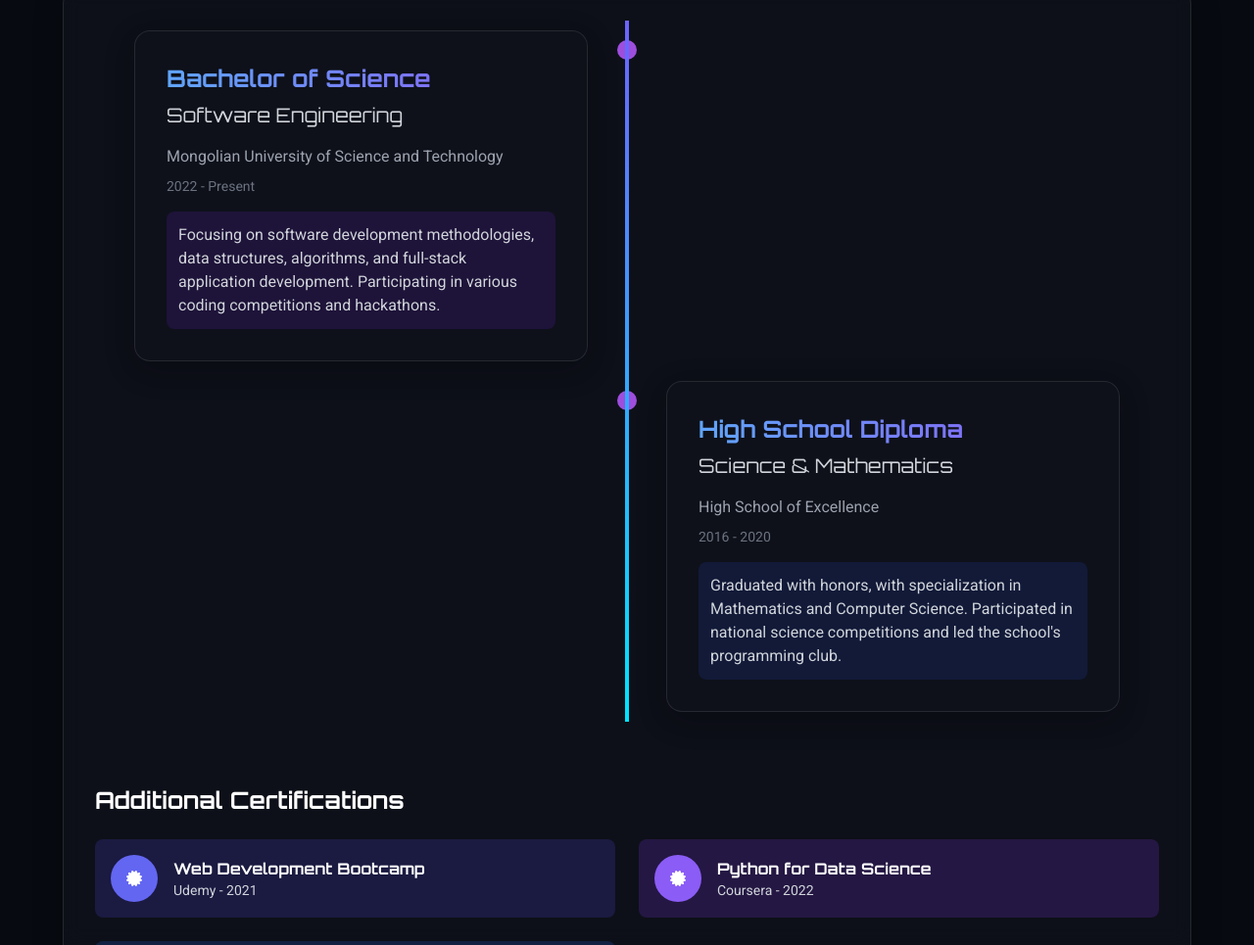
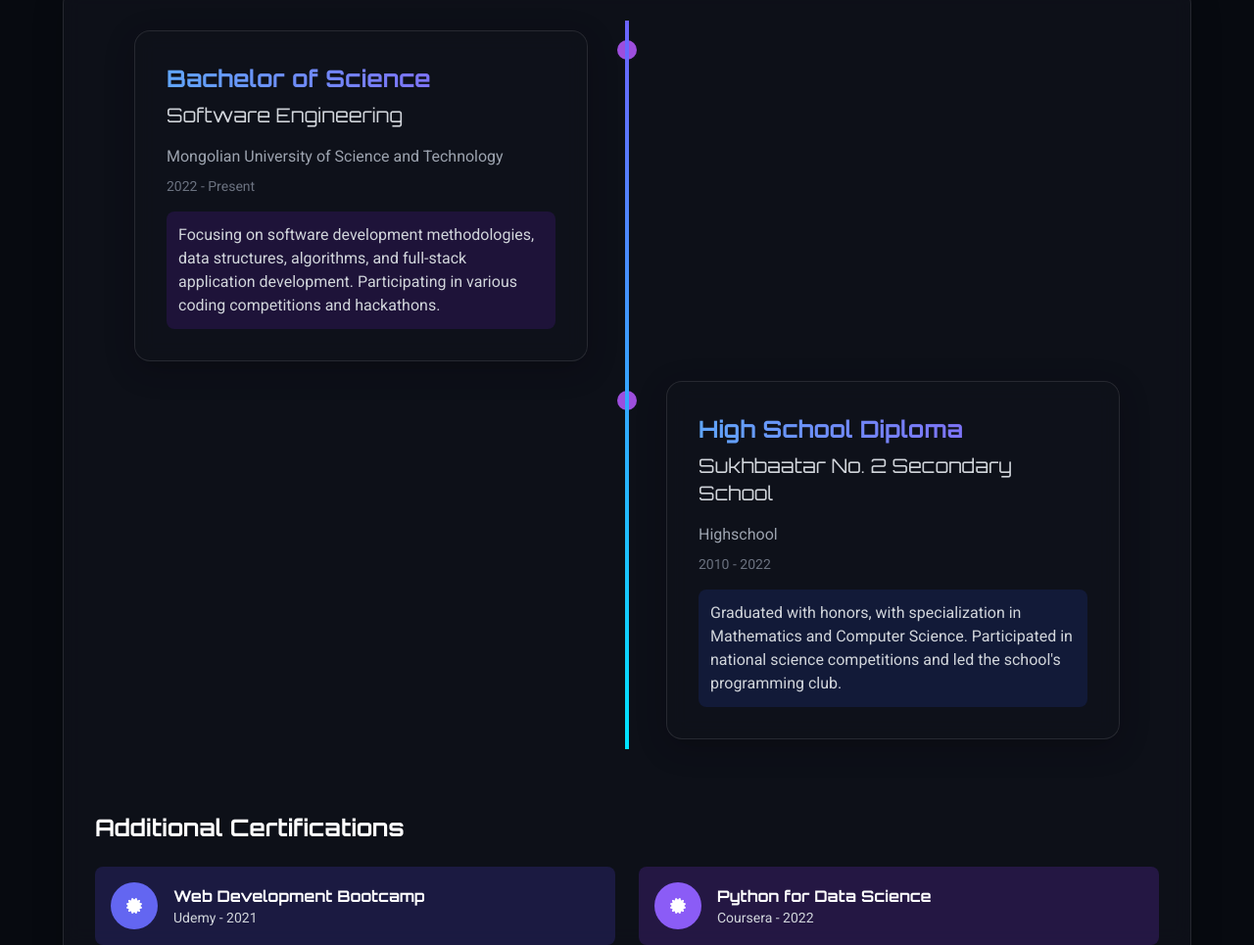
Before and after one commit to kiseroo/tem_portfolio, a plain HTML site: page index.html in a window 1280 px wide. Shown: the part 1814-2779 px from the top of the page at 98% size. Drawn offline with nearby package versions, Linux system fonts and the light colour scheme; animation ran at ten frames a second.

Commit message:
Update index.html

```diff
--- a/index.html
+++ b/index.html
@@ -129,9 +129,9 @@
                     <div class="timeline-item fade-in">
                         <div class="glass-card">
                             <h3 class="text-2xl font-bold mb-2 text-transparent bg-clip-text bg-gradient-to-r from-blue-400 to-purple-500">High School Diploma</h3>
-                            <h4 class="text-xl text-gray-300 mb-4">Science & Mathematics</h4>
-                            <p class="mb-2 text-gray-400">High School of Excellence</p>
-                            <p class="text-sm text-gray-500">2016 - 2020</p>
+                            <h4 class="text-xl text-gray-300 mb-4">Sukhbaatar No. 2 Secondary School</h4>
+                            <p class="mb-2 text-gray-400">Highschool</p>
+                            <p class="text-sm text-gray-500">2010 - 2022</p>
                             <div class="mt-4 p-3 bg-opacity-20 bg-blue-800 rounded-lg">
                                 <p class="text-gray-300">Graduated with honors, with specialization in Mathematics and Computer Science. Participated in national science competitions and led the school's programming club.</p>
                             </div>
```
